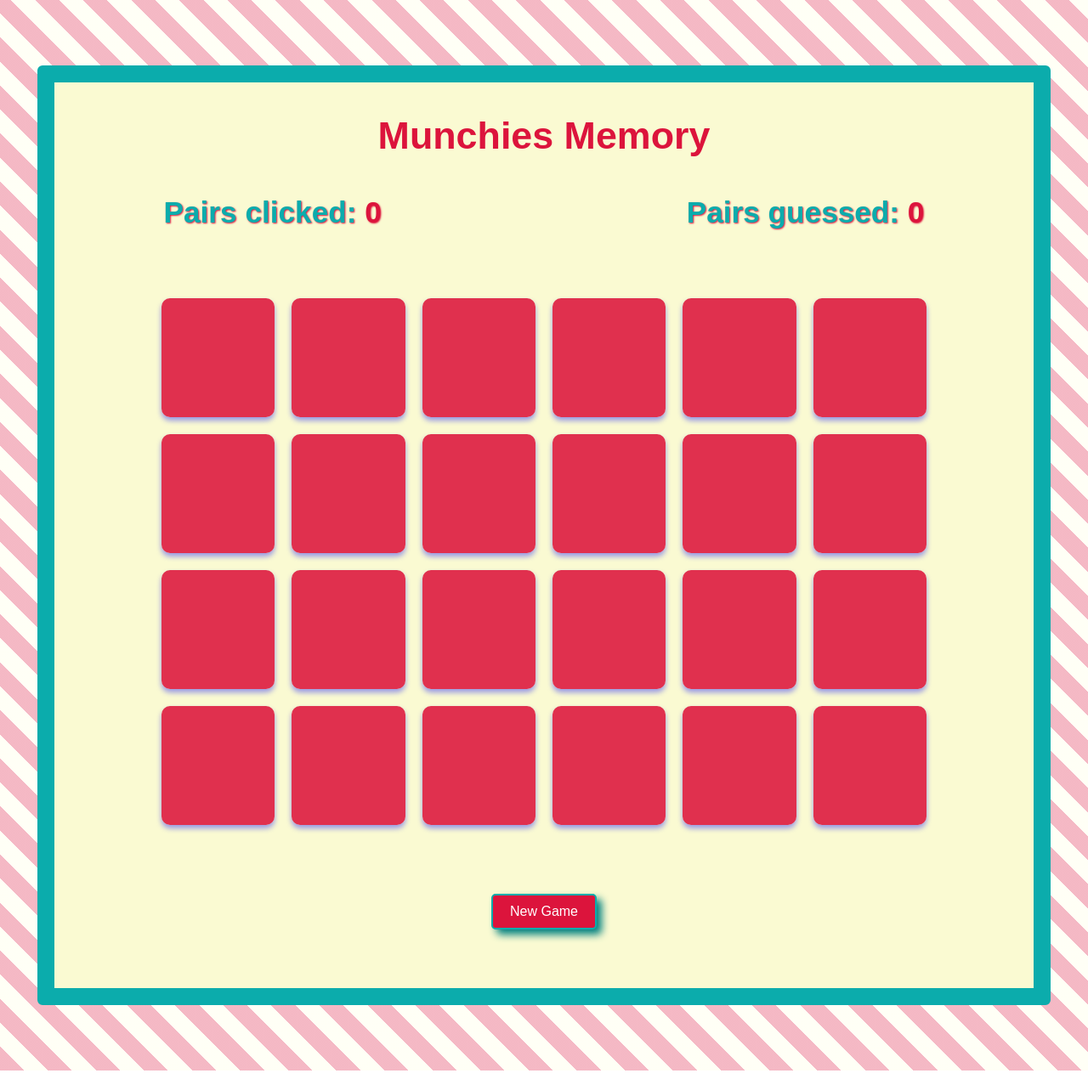
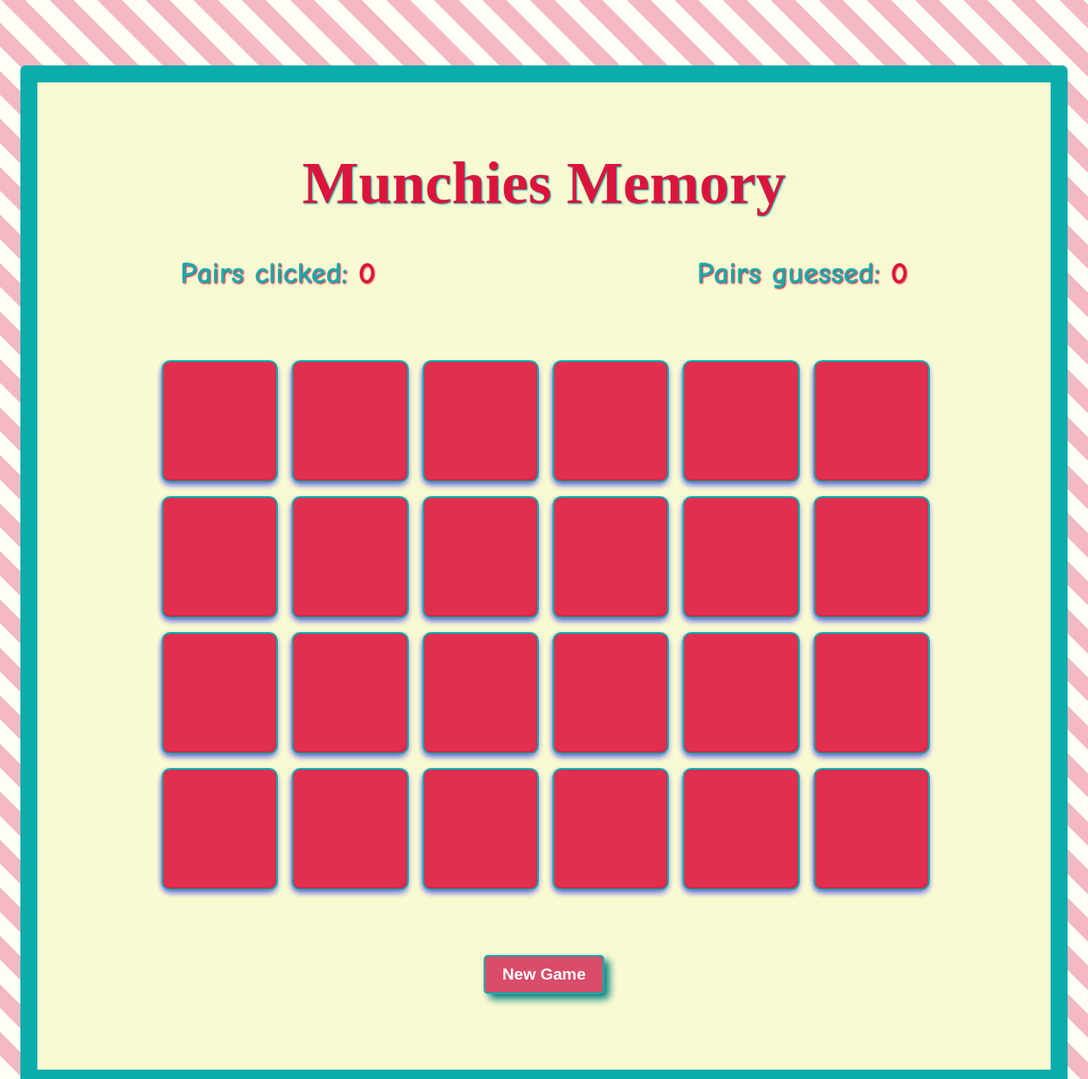
Before and after one commit to TinaBK24/Project-TS-Memory, a website built with Vite: page index.html in a window 1280 px wide. Shown: the top 1270 px of the page at 85% size. Built offline with nearby package versions, Linux system fonts and the light colour scheme.

Commit message:
added mory effects and diferent font, a function for color change

```diff
--- a/src/main.ts
+++ b/src/main.ts
@@ -41,6 +41,16 @@
 function pairsDisplay(){
   pairsClicked.textContent = `${attempts}`;
   pairsGuessed.textContent = `${matches}`;
+  updatePairsGuessedColor();
+}
+
+//Funktion für Farbwechsel sobald ein Paar gefunden wurde
+function updatePairsGuessedColor(){
+    if(matches > 0){
+        pairsGuessed.style.color = 'rgb(11, 172, 172)';
+    } else {
+        pairsGuessed.style.color = '';
+    }
 }
 
 function checkForMatch(){
--- a/src/style.css
+++ b/src/style.css
@@ -27,6 +27,7 @@
   max-width: 1200px;
   text-align: center;
   margin:  6% ;
+  padding: 20px;
   position: relative;
   z-index: 1; /* Legt den Hauptinhalt vor den Hintergrund */
   background-color: lightgoldenrodyellow;
@@ -36,10 +37,13 @@
 }
 
 h1 {
-  font-size: 2.8rem;
+  /* font-size: 2.8rem; */
+  font-size: 4.4rem;
   margin-bottom: 10px;
   color: crimson;
-  font-weight: 800;
+  font-weight: 900;
+  font-family: Chalkboard;
+  text-shadow: 1px 1px 2px rgb(11, 172, 172);
 }
 
 .pair-count-wrapper {
@@ -54,9 +58,14 @@
   font-size: 2.2rem;
   font-weight: 800;
   text-shadow: 1px 1px 2px crimson;
+  font-family: Comic Sans MS;
 }
 span{
   color: crimson;
+}
+.pairsGuessed{
+  color: rgb(11, 172, 172); /* change when bigger than 0? */
+  font-weight: 600;
 }
 section {
   margin-bottom: 20px;
@@ -75,11 +84,12 @@
 
 button {
   padding: 10px 20px;
-  background-color: crimson;
+  background-color: rgb(217, 77, 105);
   color: white;
   border: 2px solid  rgb(11, 172, 172);
   border-radius: 5px;
-  font-size: 1rem;
+  font-size: 1.2rem;
+  font-weight: 600;
   cursor: pointer;
   margin: 3% 0 6% 0;
   /* box-shadow: 6px 6px 10px rgba(0, 128, 128, 0.5); */
@@ -128,9 +138,13 @@
 
 .card__face--front {
   background-color: rgba(220, 20, 60, 0.88);
+  /* just checking */
+  border: 2px solid  rgb(11, 172, 172);
+  box-shadow: 0 4px 6px rgba(0, 0, 255, 0.4); /* shadow color of card back color*/
 }
 
 .card__face--back {
-  background-color: slateblue;
+  background-color: rgba(105, 90, 205, 0.932);
   transform: rotateY(180deg);
+  box-shadow: 0 4px 6px crimson;/* shadow color of card front color*/
 }
```
